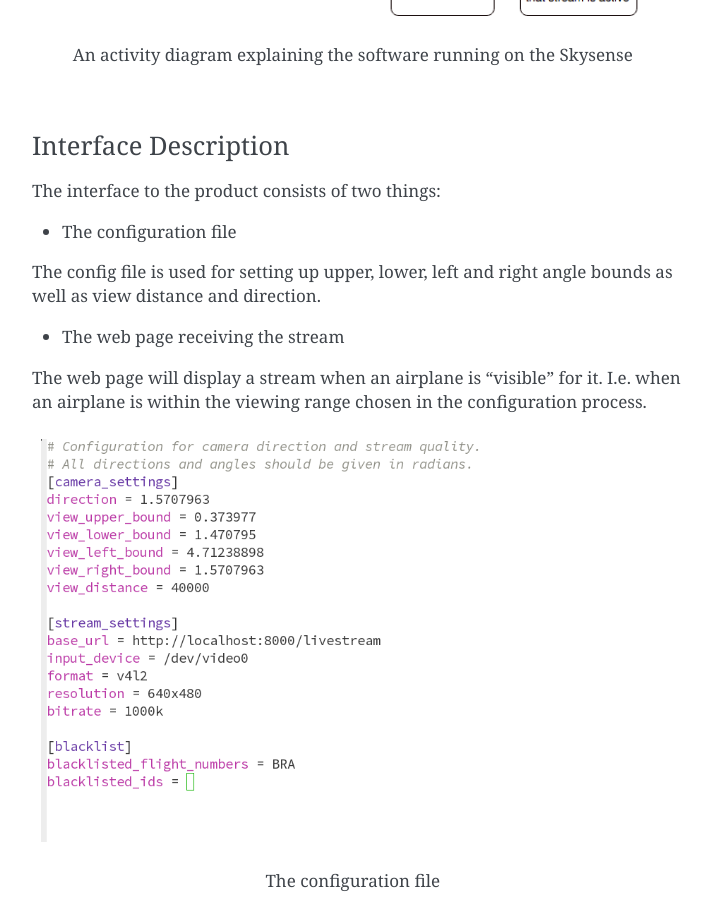
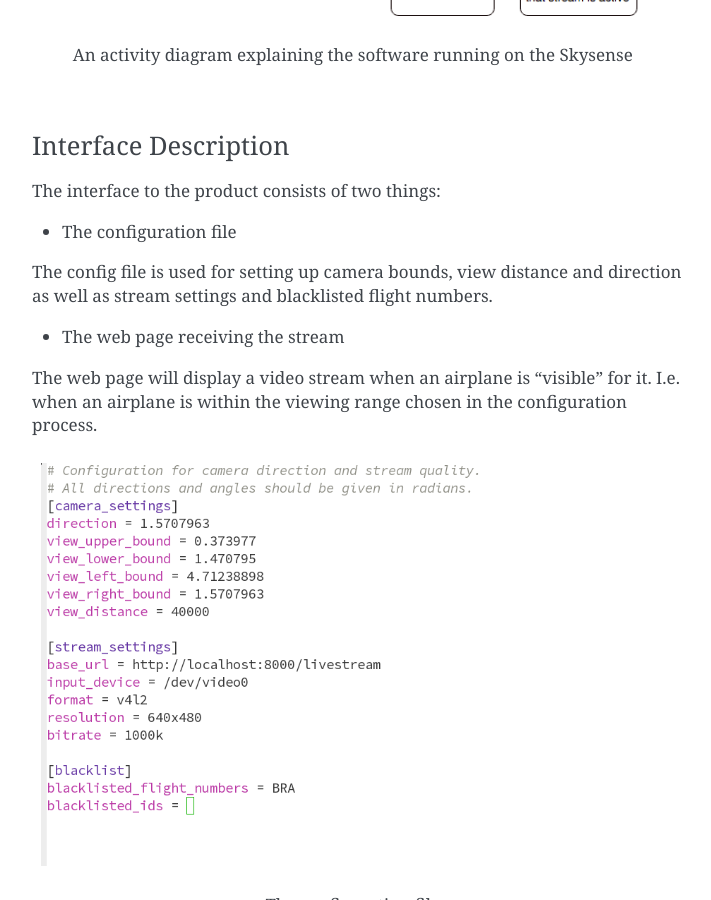
Before and after one commit to aathn/mvk18, a Sphinx documentation site: the page built from docs/source/solution.rst, in a window 1280 px wide and 900 px high, scrolled down 2459 px. Shown: the whole window, without its empty margins (388-1099 px from the left). Built offline with Sphinx 7.4.7, drawn with Linux system fonts in a browser that asks for light colours; formulas are drawn with MathJax 3.

Commit message:
Update interface description

```diff
--- a/docs/source/solution.rst
+++ b/docs/source/solution.rst
@@ -103,12 +103,12 @@ The interface to the product consists of two things:
 
 * The configuration file
 
-The config file is used for setting up upper, lower, left and right angle bounds
-as well as view distance and direction.
+The config file is used for setting up camera bounds, view distance and
+direction as well as stream settings and blacklisted flight numbers.
 
 * The web page receiving the stream
 
-The web page will display a stream when an airplane is
+The web page will display a video stream when an airplane is
 "visible" for it. I.e. when an airplane is within the viewing
 range chosen in the configuration process.
 
```
